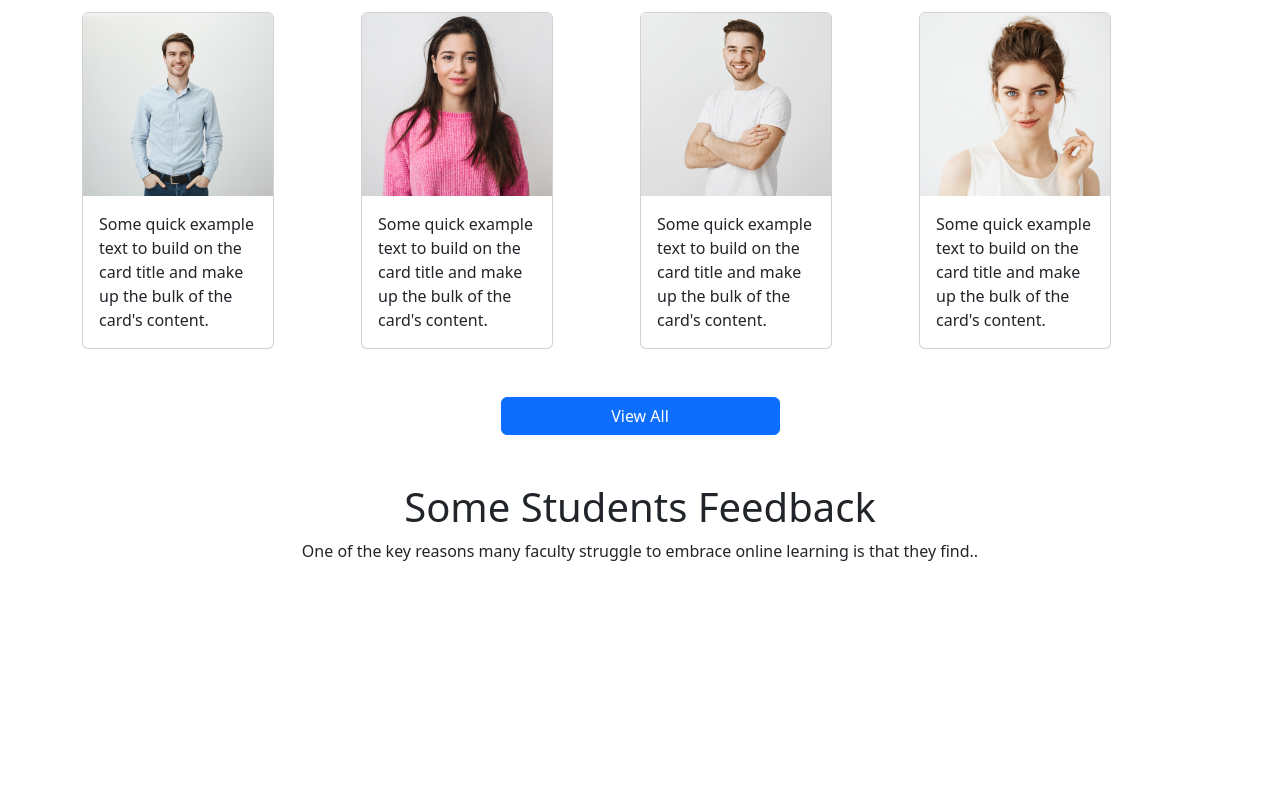
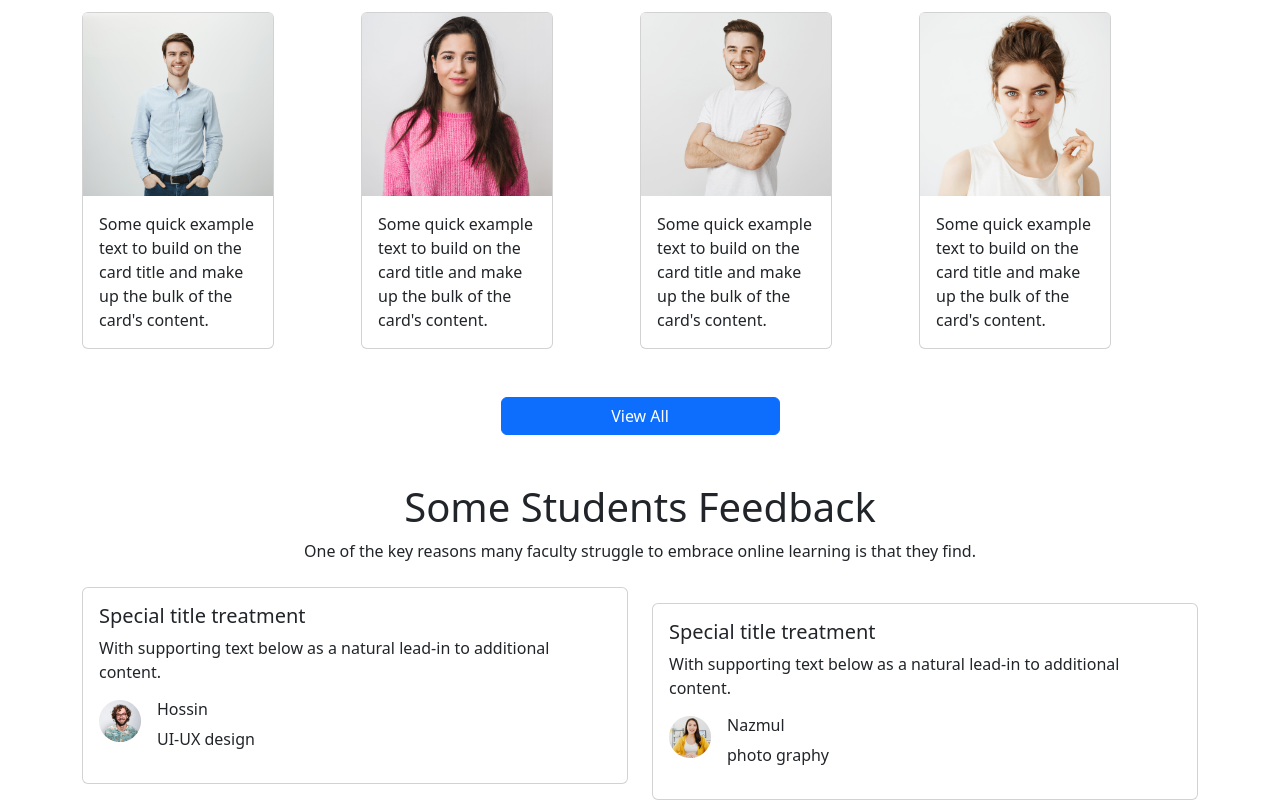
Before and after one commit to ashr-aful007/EdTech, a plain HTML site: page index.html in a window 1280 px wide. Shown: the part 1993-2793 px from the top of the page. Before the commit the page ends 2572 px from the top, so only its background shows below. Drawn offline with nearby package versions, Linux system fonts and the light colour scheme.

Commit message:
add comment section

```diff
--- a/index.html
+++ b/index.html
@@ -173,9 +173,9 @@
                   readable content of a page when looking at its layout.</p>
             </div>
             <!-- intro section end -->
-            <!-- student comment section -->
+            <!-- success ful student fsection -->
            <section class="container">
-            <div class="row w-100 gx-1 gy-1" >
+            <div class="row w-100 gx-1 gy-1 gap-0" >
               <div class="col col-md-6 col-lg-3">
                 <div class="card" style="width: 12rem;">
                   <img class="img-fluid" src="images/student/student-1.png" class="card-img-top" alt="...">
@@ -217,9 +217,48 @@
           <!-- feedback section -->
           <div class="text-center mt-5">
           <h1>Some Students Feedback</h1>
-          <p>One of the key reasons many faculty struggle to embrace online learning is that they find..</p>
+          <p>One of the key reasons many faculty struggle to embrace online learning is that they find.</p>
          </div>
+          <!-- feedback section end -->
+          <section class="container mt-4">
+            <div class="row">
+              <div class="col-sm-6">
+                <div class="card">
+                  <div class="card-body">
+                    <h5 class="card-title">Special title treatment</h5>
+                    <p class="card-text">With supporting text below as a natural lead-in to additional content.</p>
+                    <div class="d-flex gap-3 my-0">
+                      <div>
+                      <img src="images/student/student-5.png" alt="">
+                    </div>
+                    <div>
+                     <h6>Hossin</h6>
+                     <p>UI-UX design</p>
+                    </div>
+                  </div>
+                </div>
+              </div>
+            </div>
+              <div class="col-sm-6 mt-3">
+                <div class="card">
+                  <div class="card-body">
+                    <h5 class="card-title">Special title treatment</h5>
+                    <p class="card-text">With supporting text below as a natural lead-in to additional content.</p>
+                    <div class="d-flex gap-3 my-0">
+                      <div>
+                      <img src="images/student/student-6.png" alt="">
+                    </div>
+                    <div>
+                     <h6>Nazmul</h6>
+                     <p>photo graphy</p>
+                    </div>
+                  </div>
+                  </div>
+                </div>
+              </div>
+            </div>
 
+          </section>
     <script src="https://cdn.jsdelivr.net/npm/bootstrap@5.2.0/dist/js/bootstrap.bundle.min.js" integrity="sha384-A3rJD856KowSb7dwlZdYEkO39Gagi7vIsF0jrRAoQmDKKtQBHUuLZ9AsSv4jD4Xa" crossorigin="anonymous"></script>
   </body>
 </html>
```
